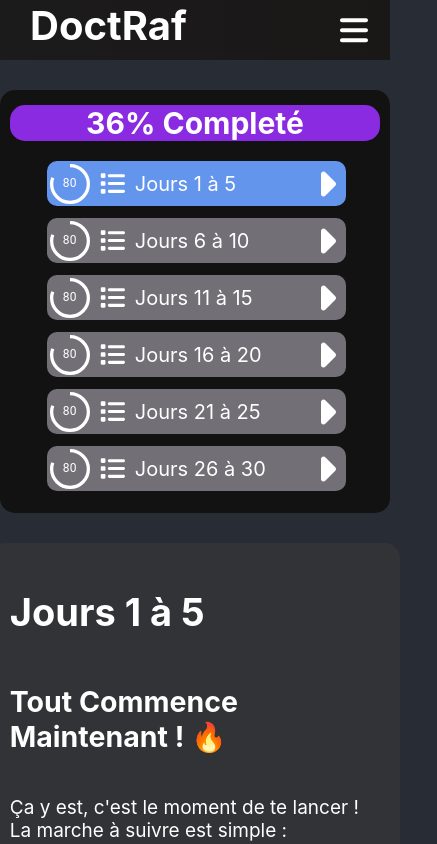
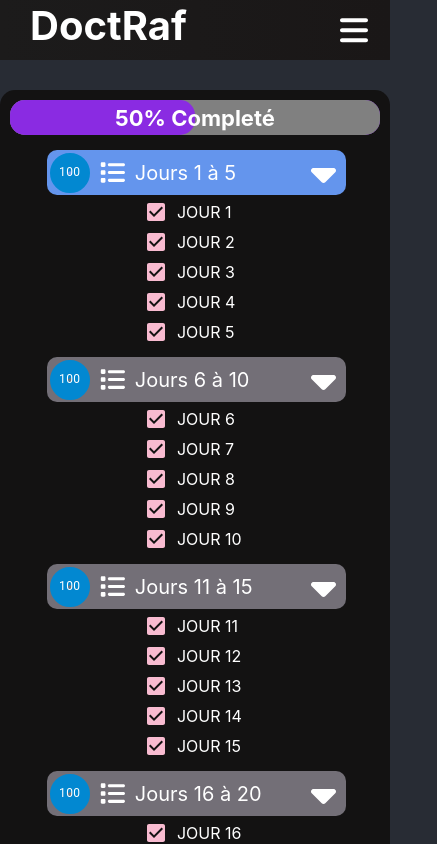
Before and after one commit to AbdouraoufYoussouf/programseche1mois-main, a React (Create React App) app: page /program/1/detail/1 in a window 390 px wide. Shown: the top 844 px of the page, 437 px wide, since content can reach past the window. Built offline with nearby package versions, Linux system fonts and the light colour scheme.

Commit message:
un petit soucis de responsive

```diff
--- a/src/components/Accordion.js
+++ b/src/components/Accordion.js
@@ -3,21 +3,36 @@ import { NavLink } from 'react-router-dom';
 import { HashLink as Link } from 'react-router-hash-link';
 import { FontAwesomeIcon } from '@fortawesome/react-fontawesome'
 import CircularProgresse from '../components/CircularProgress';
-import { faCaretDown, faCaretRight, faCheckCircle, faListSquares, } from '@fortawesome/free-solid-svg-icons'
+import { faCaretDown, faCaretRight, faListSquares, } from '@fortawesome/free-solid-svg-icons'
 
 import '../styles/detailStyle.css'
 import Checkboxe from './CheckBox';
 
 export const Accordion = ({ titre, index, id, soustitres, idP }) => {
-    const [isActive, setIsActive] = useState(false);
+    const [isActive, setIsActive] = useState(true);
+    const [progress, setProgress] = useState(100);
 
     const toggleActive = () => {
         setIsActive(!isActive)
     }
+
+    // Checkbox
+
+    const [checked, setChecked] = React.useState([
+        {'checked1':false},
+        {'checked2':false},
+        {'checked3':false},
+        {'checked4':false},
+        {'checked5':false},
+    ]);
+
+    const handleChange = (event) => {
+        setChecked({checked1:true});
+      };
     return (
         <div style={{ display: 'flex',flexDirection: 'column', marginBottom: 10 }} >
             <NavLink onClick={toggleActive} key={id} to={'/program/' + idP + '/detail/' + id} className={(nav) => nav.isActive ? 'active' : 'item'}>
-                <CircularProgresse/>
+                <CircularProgresse progress={progress}/>
                 <FontAwesomeIcon style={{ marginLeft: 10 }} icon={faListSquares} color='white' size="lg" />
                 <div key={index} className='leson'>
                     <p>{titre}</p>
@@ -33,7 +48,7 @@ export const Accordion = ({ titre, index, id, soustitres, idP }) => {
                         soustitres.map((item, index) => {
                             return (
                                 <div key={index} style={{ margin: 0, display: 'flex', flexDirection: 'row', width: 120, alignSelf: 'center', alignItems: 'center',height:30 }}>
-                                    <Checkboxe/>
+                                    <Checkboxe checked={checked} handleChange={handleChange} />
                                     <Link style={{ fontSize: 16, textDecoration: 'none', color: 'white', marginLeft: 0 }}
                                         to={'#' + item.id}>{item.nom}</Link>
                                 </div>
--- a/src/components/CheckBox.js
+++ b/src/components/CheckBox.js
@@ -4,11 +4,8 @@ import Checkbox from '@mui/material/Checkbox';
 
 
 
-export default function Checkboxe() {
-    const [checked, setChecked] = React.useState(false);
-    const handleChange = (event) => {
-        setChecked(!checked);
-      };
+export default function Checkboxe({checked,handleChange}) {
+
 
   return (
     <div>
--- a/src/components/CircularProgress.js
+++ b/src/components/CircularProgress.js
@@ -3,11 +3,14 @@ import PropTypes from 'prop-types';
 import CircularProgress from '@mui/material/CircularProgress';
 import Typography from '@mui/material/Typography';
 import Box from '@mui/material/Box';
+import { purple, red } from '@mui/material/colors';
+
+const primary = red[500]; // #f44336
 
 function CircularProgressWithLabel(props) {
   return (
     <Box sx={{ position: 'relative', display: 'inline-flex' }}>
-      <CircularProgress color='inherit' variant="determinate" {...props} />
+      <CircularProgress thickness={20} size={40} color='info' variant="determinate" {...props} />
       <Box
         sx={{
           top: 0,
@@ -37,8 +40,7 @@ CircularProgressWithLabel.propTypes = {
   value: PropTypes.number.isRequired,
 };
 
-export default function CircularProgresse() {
-  const [progress, setProgress] = React.useState(80);
+export default function CircularProgresse({progress}) {
 
   React.useEffect(() => {
 
--- a/src/components/LinearProgress.js
+++ b/src/components/LinearProgress.js
@@ -1,64 +1,41 @@
-import * as React from 'react';
-import { styled } from '@mui/material/styles';
-import Box from '@mui/material/Box';
-import CircularProgress, {
-  circularProgressClasses,
-} from '@mui/material/CircularProgress';
-import LinearProgress, { linearProgressClasses } from '@mui/material/LinearProgress';
+import styled from 'styled-components'
+import React from 'react'
 
-const BorderLinearProgress = styled(LinearProgress)(({ theme }) => ({
-  height: 10,
-  borderRadius: 5,
-  [`&.${linearProgressClasses.colorPrimary}`]: {
-    backgroundColor: theme.palette.grey[theme.palette.mode === 'light' ? 200 : 800],
-  },
-  [`& .${linearProgressClasses.bar}`]: {
-    borderRadius: 5,
-    backgroundColor: theme.palette.mode === 'light' ? '#1a90ff' : '#308fe8',
-  },
-}));
-
-// Inspired by the former Facebook spinners.
-function FacebookCircularProgress(props) {
+export const LinearProgress = ({widthL,widthP,title}) => {
   return (
-    <Box sx={{ position: 'relative' }}>
-      <CircularProgress
-        variant="determinate"
-        sx={{
-          color: (theme) =>
-            theme.palette.grey[theme.palette.mode === 'light' ? 200 : 800],
-        }}
-        size={40}
-        thickness={4}
-        {...props}
-        value={100}
-      />
-      <CircularProgress
-        variant="indeterminate"
-        disableShrink
-        sx={{
-          color: (theme) => (theme.palette.mode === 'light' ? '#1a90ff' : '#308fe8'),
-          animationDuration: '550ms',
-          position: 'absolute',
-          left: 0,
-          [`& .${circularProgressClasses.circle}`]: {
-            strokeLinecap: 'round',
-          },
-        }}
-        size={40}
-        thickness={4}
-        {...props}
-      />
-    </Box>
-  );
+    <LinearProgres widthL={widthL}>
+      <Progress widthP={widthP}/>
+        <Content>{title}</Content>
+    </LinearProgres>
+  )
 }
 
-export default function CustomizedProgressBars() {
-  return (
-    <Box sx={{ flexGrow: 1 }}>
-      <FacebookCircularProgress />
-      <br />
-      <BorderLinearProgress variant="determinate" value={50} />
-    </Box>
-  );
-}
+
+const LinearProgres = styled.div`
+  position: relative;
+  display: flex;
+  justify-content: center;
+  align-items: center;
+  width: ${props => props.widthL || '100%'};
+  height:  ${props => props.heightL || '35px'};
+  border-radius: 15px;
+  background-color: gray;
+    @media screen and (max-width:945px) {
+
+    }
+`;
+const Progress = styled.div`
+  justify-content: center;
+  width: ${props => props.widthP};
+  height:  ${props => props.heightP || '35px'};
+  border-radius: 15px;
+  background-color: blueviolet;
+    position: absolute;
+    left: 0;
+`;
+const Content = styled.p`
+  font-size: 22px;
+  z-index: 1;
+  text-align: center;
+  font-weight: bold;
+`;
--- a/src/pages/Details.js
+++ b/src/pages/Details.js
@@ -1,4 +1,4 @@
-import React from 'react'
+import React, { useState } from 'react'
 import '../styles/detailStyle.css'
 import { NavLink, useParams } from 'react-router-dom';
 import { FontAwesomeIcon } from '@fortawesome/react-fontawesome'
@@ -6,25 +6,33 @@ import { faCalendar, faCarRear, faCheckCircle, faListDots, faListSquares } from
 import { useSelector } from 'react-redux';
 import { Accordion } from '../components/Accordion';
 import Checkboxe from '../components/CheckBox';
+import { LinearProgress } from '../components/LinearProgress';
 
 
 export const Details = () => {
+  const [pourcentage,setPourcentage] = useState('50')
+
   const Seche = useSelector((state) => state.secheState)
   const Data = Seche.seche
 
   const { idP, idItem } = useParams()
   //console.log(idP)
-  ///////////// fonction qui va afficher les sous titres dans le side left /////
+
   const prSemaine = Data.find(d => d.id === parseInt(idP))
   const semaine = prSemaine.semaine
   const detailData = semaine.find(s => s.id == idItem)
-  //const soutitre = detailData.soustitres;
-  //console.log('soutitre', soutitre)
-
+//// Checkbox
+const [checked, setChecked] = React.useState(false);
+    const handleChange = (event) => {
+        setChecked(!checked);
+      };
   return (
     <div className='containerD'>
       <div className='leftD' >
-        <h1 style={{ fontSize: 30, textAlign: 'center', backgroundColor: 'blueviolet', width: '100%', borderRadius: 15, marginTop: 5 }}>36% Completé</h1>
+        <div style={{ fontSize: 30, textAlign: 'center', backgroundColor: 'blueviolet', width: '100%', borderRadius: 15, marginBottom: 15 }}>
+      <LinearProgress widthL='100%' widthP={pourcentage+'%'} title={pourcentage+'% Completé'}/>
+
+        </div>
         <div className='contAcordon'>
           {
             semaine.map((item, index) => {
@@ -44,7 +52,7 @@ export const Details = () => {
           detailData.soustitres.map((item, index) => {
             return (
               <div id={item.id} key={index} style={{ display: 'flex', flexDirection: 'column', alignItems: 'self-start', width: '100%' }}>
-                <h2 style={{display:'flex',alignItems:'center'}}><Checkboxe /> {item.nom} </h2>
+                <h2 style={{display:'flex',alignItems:'center'}}><Checkboxe checked={checked} handleChange={handleChange} /> {item.nom} </h2>
                 <p> Durée total aproximative : <code style={{ fontSize: 18 }}>{item.dure}</code></p>
                 <p style={{ fontSize: 18, margin: 0 ,textAlign:'left'}}>{item.desc} </p>
                 <h2>Routine à suivre:</h2>
--- a/src/pages/Program.js
+++ b/src/pages/Program.js
@@ -1,28 +1,62 @@
-import React from 'react'
+import React, { useEffect, useState } from 'react'
 import '../styles/programStyle.css'
 import doc from '../images/doc.PNG';
-import { Link,} from 'react-router-dom';
+import { Link, } from 'react-router-dom';
 import { FontAwesomeIcon } from '@fortawesome/react-fontawesome'
 import { faListSquares } from '@fortawesome/free-solid-svg-icons'
 import { useSelector } from 'react-redux';
 import CircularProgresse from '../components/CircularProgress';
+import { LinearProgress } from '../components/LinearProgress';
+import { Checkbox } from '@mui/material';
+import { pink } from '@mui/material/colors';
+
 
 export const Program = () => {
+  const [sousBlocs, setSouBloc] = useState([])
+  //console.log(sousBlocs)
+  const [totalEvolution ,setToalEvolution] = useState()
+  console.log(totalEvolution);
+  useEffect(() => {
+    let sousBlocs = [
+      { idSBloc: 1, nomSBloc: 'jour1', evolutionBloc: 20, select: true },
+      { idSBloc: 2, nomSBloc: 'jour2', evolutionBloc: 20, select: true },
+      { idSBloc: 3, nomSBloc: 'jour3', evolutionBloc: 20, select: true },
+      { idSBloc: 4, nomSBloc: 'jour4', evolutionBloc: 20, select: false },
+      { idSBloc: 5, nomSBloc: 'jour5', evolutionBloc: 0, select: false },
+    ];
+
+    setSouBloc(
+      sousBlocs.map(s => {
+        return {
+          idSBloc: s.idSBloc,
+          nomSBloc: s.nomSBloc,
+          evolutionBloc: s.evolutionBloc,
+          select: s.select
+        }
+      })
+    );
+    const sumEvolution = sousBlocs.map(item => item.evolutionBloc).reduce((prev, curr) => prev + curr, 0);
+      setToalEvolution(sumEvolution)
+    setPourcentage(sumEvolution)
+
+  }, []);
+
+  const [pourcentage, setPourcentage] = useState('50')
   const Seche = useSelector((state) => state.secheState)
   const Data = Seche.seche
-  const percentage = 66;
   const prSemaine = Data.find(d => d.id === 1)
   const semaine = prSemaine.semaine
-  console.log(semaine)
+  //console.log(semaine)
+
   return (
     <div className='containerP'>
       <h1 className='title1' >Le program 30 jours de routines</h1>
       <div className='leftP'>
         <img src={doc} alt="image" />
         <h3>Transformation Faite Maison</h3>
-        <div style={{ display: 'flex', flexDirection: 'column', }}>
-          bar de progresssion
-          <h1 style={{ fontSize: 40, textAlign: 'center' }}>36%</h1>
+        <div style={{ display: 'flex', flexDirection: 'column', width: '100%' }}>
+          <LinearProgress widthL='100%' widthP={pourcentage + '%'} />
+          <h1 style={{ fontSize: 40, textAlign: 'center' }}>{pourcentage} %</h1>
         </div>
       </div>
       <div className='contentP'>
@@ -32,7 +66,7 @@ export const Program = () => {
           semaine.map((item, index) => {
             return (
               <Link key={item.id} to={'detail/' + item.id} className='itemp'>
-                <CircularProgresse/>
+                <CircularProgresse progress={70} />
                 <FontAwesomeIcon style={{ marginLeft: 10 }} icon={faListSquares} color='white' size="lg" />
 
                 <div key={index} className='leson'>
@@ -43,6 +77,38 @@ export const Program = () => {
             )
           })
         }
+        {/* {
+          sousBlocs.map((item, index) => {
+            return (
+              <>
+                <p>{item.nomSBloc}</p>
+                <Checkbox key={index}
+
+                  onChange={event => {
+                    let checked = event.target.checked;
+                    setSouBloc(
+                      sousBlocs.map(data => {
+                        if (item.idSBloc === data.idSBloc) {
+                          data.select = checked;
+                        }
+                        if (item.idSBloc === data.idSBloc && item.select === true) {
+                          data.evolutionBloc = 20;
+                        } else {
+                          data.evolutionBloc = 0;
+                        }
+                        setPourcentage(totalEvolution)
+                        return data
+                      })
+                    )
+                  }}
+                  checked={item.select} sx={{ color: pink[50], '&.Mui-checked': { color: pink[100], }, }}
+                />
+              </>
+            )
+          })
+
+        } */}
+
       </div>
     </div>
   )
--- a/src/styles/detailStyle.css
+++ b/src/styles/detailStyle.css
@@ -177,12 +177,32 @@
         .content {
             left: 0;
             width: 95%;
+            position: static;
         }
         .leftD {
             width: 95%;
+            position: static;
         }
         .contAcordon{
             width: 80%;
         }
 
     }
+    @media screen and (max-width:400px) {
+        .video{
+            max-width:370px ;max-height:210px
+        }
+        .content {
+            left: 0;
+            width: 95%;
+            position: static;
+        }
+        .leftD {
+            width: 95%;
+            position: static;
+        }
+        .contAcordon{
+            width: 80%;
+        }
+
+    }
--- a/src/styles/stylesHome.css
+++ b/src/styles/stylesHome.css
@@ -48,7 +48,7 @@
 
     }
 }
-@media screen and (max-width:645px) {
+@media screen and (max-width:445px) {
     .h2hiden{
         display: none;
     }
@@ -58,4 +58,5 @@
         bottom: -135px;
         align-self: center;
     }
+
 }
```
